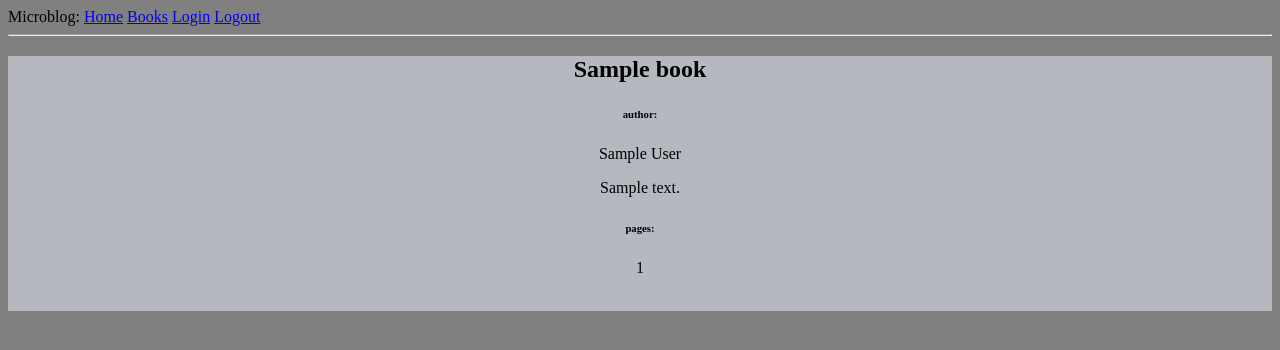
After one commit to f4lco0n/-BookBlog, a Flask app: a page that uses app/templates/base.html in a window 1280 px wide. The commit adds this page. Shown: the top 350 px of the page. Run offline with Flask 2, Linux system fonts and the light colour scheme; tables that the repository leaves empty hold one stand-in row (values such as "Sample post").

Commit message:
added details about book

```diff
--- a/app/models.py
+++ b/app/models.py
@@ -35,6 +35,8 @@ class Book(db.Model):
 	id = db.Column(db.Integer, primary_key=True)
 	title = db.Column(db.String(255), index=True)
 	description = db.Column(db.String(255))
+	author = db.Column(db.String(255))
+	pages = db.Column(db.Integer)
 	opinions = db.relationship('Opinion', lazy='dynamic')
 
 @login.user_loader
--- a/app/routes.py
+++ b/app/routes.py
@@ -13,20 +13,9 @@ from app.forms import RegistrationForm, AddBookForm
 
 @app.route('/')
 @app.route('/index')
-#@login_required
 def index():
     posts = Opinion.query.all()
-	# user = {'username': 'User'}
-	# posts = [
- #        {
- #            'author': {'username': 'Example 1'},
- #            'body': 'Going to develop this site!'
- #        },
- #        {
- #            'author': {'username': 'Example 2'},
- #            'body': 'Still learning!'
- #        }
- #    ]
+
 
     return render_template('index.html', title='Home', posts=posts)   #,posts=posts) return site's view
 
@@ -52,7 +41,13 @@ def login():
 @app.route('/show_books', methods=['GET', 'POST'])
 def show_books():
     books = Book.query.all()
-    return render_template('books.html', title='Home', books=books)
+    return render_template('books.html', books=books)
+
+
+@app.route('/detail_book/<title>')
+def detail_book(title):
+    book = Book.query.filter_by(title=title).first_or_404()
+    return render_template('detail_book.html', book=book)
 
 
 
--- /dev/null
+++ b/app/static/css/style.css
@@ -0,0 +1,19 @@
+body {
+	background-color: grey;
+}
+
+#book-container {
+	text-align: center;
+	background-color: #b5b9bf;
+}
+
+h1 {
+	text-align: center;
+}
+
+button {
+	margin-left: ;
+	text-align: center;
+	background-color: #b5b9bf;
+	margin-left: 40%;
+}
--- a/app/templates/base.html
+++ b/app/templates/base.html
@@ -1,6 +1,7 @@
 <!DOCTYPE html>
 <html>
 <head>
+	<link type="text/css" rel="stylesheet" href="{{ url_for('static', filename='css/style.css')}}"/>
 	{% if title %}
 	<title> {{ title }} - Book Blog</title>
 	{% else %}
--- /dev/null
+++ b/app/templates/detail_book.html
@@ -0,0 +1,13 @@
+{% extends "base.html" %}
+
+{% block content %}
+<div id="book-container">
+    <h2>{{ book.title }}</h2>
+    <div><p><h6>author:</h6> {{ book.author }}</p></div>
+    <div><p>{{ book.description }}</p></div>
+    <div><p><h6>pages: </h6> {{ book.pages }}</p></div>
+    <br>
+</div>
+
+
+{% endblock %}
```
Also changed, not shown: app/templates/books.html (+12 -4 lines), migrations/versions/56581e0fbe24_update_book.py (added, +30 -0 lines), app.db.
